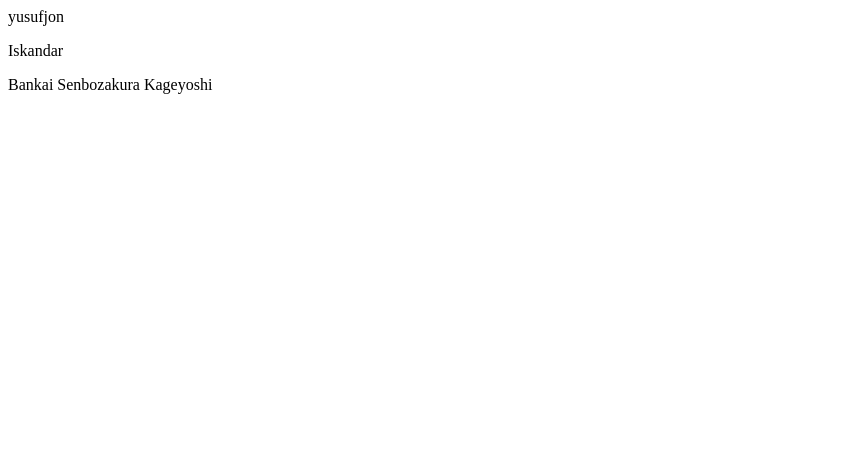
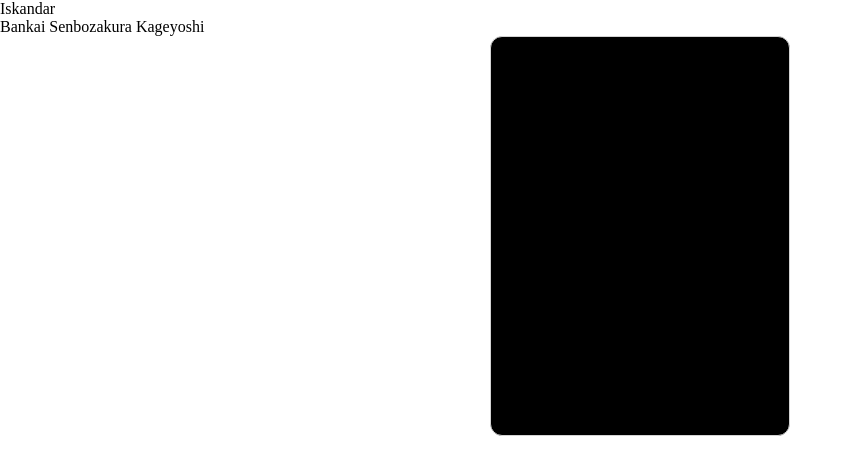
Before and after one commit to iskandarusmanov/lesson-22, a plain HTML site: page index.html in a window 1280 px wide. Shown: the whole page, without its empty margins (0-853 px from the left). Drawn offline with Linux system fonts and the light colour scheme.

Commit message:
add:  css link

```diff
--- a/index.html
+++ b/index.html
@@ -3,15 +3,14 @@
 <head>
     <meta charset="UTF-8">
     <meta name="viewport" content="width=device-width, initial-scale=1.0">
+    <link rel="stylesheet" href="main.css">
     <title>Document</title>
 </head>
 <body>
     <header>
-        yusufjon
         <p>Iskandar</p>
         <p>Bankai Senbozakura Kageyoshi</p>
         <div class="card">
-            <img src="../lesson_20/images/banner-img.png" alt="">
         </div>
     </header>
 </body>
--- a/main.css
+++ b/main.css
@@ -11,6 +11,7 @@ ul, li {
 a {
     list-style: none;
 }
+
 .card{
     margin: 0 auto;
     width: 300px;
```
